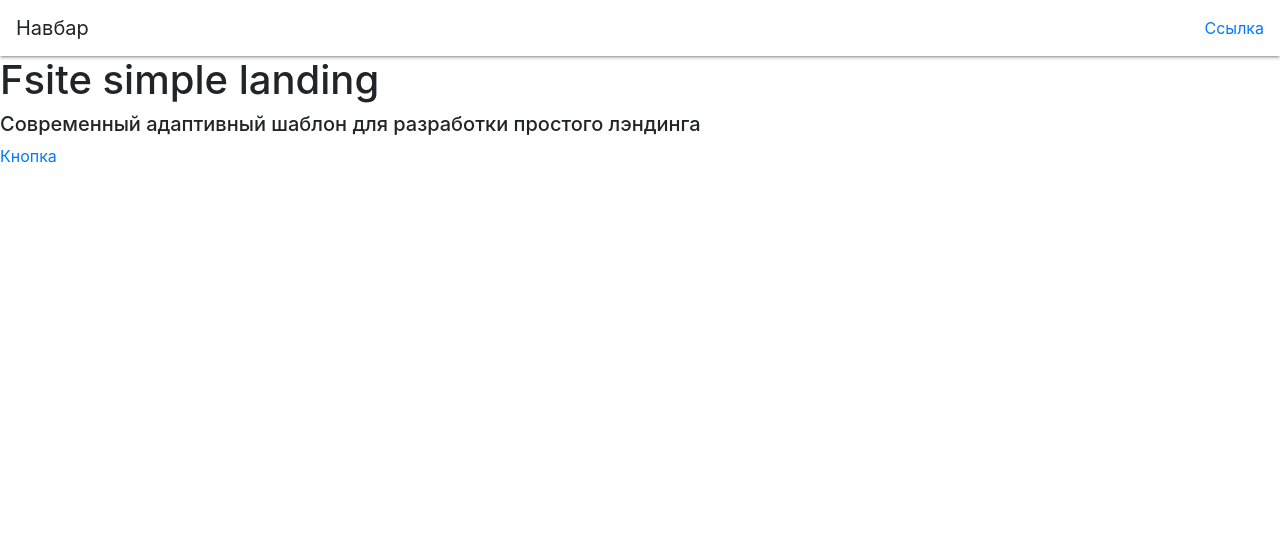
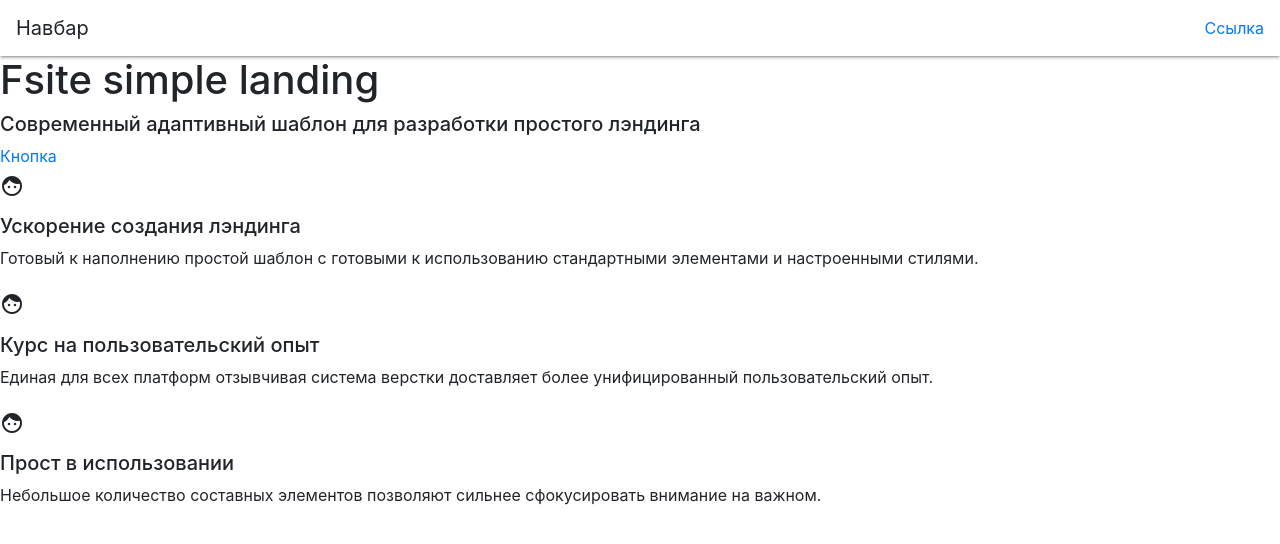
Before and after one commit to m-kon/fsite-simple-landing, a website: page index.html in a window 1280 px wide. Drawn offline with nearby package versions, Linux system fonts and the light colour scheme.

Commit message:
add icon blocks to icon-section

```diff
--- a/index.html
+++ b/index.html
@@ -6,7 +6,11 @@
     <meta name="viewport" content="width=device-width, initial-scale=1, shrink-to-fit=no">
 
     <!-- Bootstrap CSS -->
-    <link rel="stylesheet" href="https://stackpath.bootstrapcdn.com/bootstrap/4.1.1/css/bootstrap.min.css" integrity="sha384-WskhaSGFgHYWDcbwN70/dfYBj47jz9qbsMId/iRN3ewGhXQFZCSftd1LZCfmhktB" crossorigin="anonymous">
+    <link rel="stylesheet" href="https://stackpath.bootstrapcdn.com/bootstrap/4.1.1/css/bootstrap.min.css"
+      integrity="sha384-WskhaSGFgHYWDcbwN70/dfYBj47jz9qbsMId/iRN3ewGhXQFZCSftd1LZCfmhktB"
+      crossorigin="anonymous">
+    <link href="https://fonts.googleapis.com/icon?family=Material+Icons"
+      rel="stylesheet">
     <link rel="stylesheet" href="css/styles.css">
 
     <title>fsite simple landing</title>
@@ -38,6 +42,23 @@
       <!-- секция с иконками есть раздел с карточками.
            каждая карточка состоит из:
             иконки, заголовка, параграфа с текстом. -->
+      <div class="icon-block">
+        <h2><i class="material-icons">face</i></h2>
+        <h5>Ускорение создания лэндинга</h5>
+        <p>Готовый к наполнению простой шаблон с готовыми к использованию стандартными элементами и настроенными стилями.</p>
+      </div>
+
+      <div class="icon-block">
+        <h2><i class="material-icons">face</i></h2>
+        <h5>Курс на пользовательский опыт</h5>
+        <p>Единая для всех платформ отзывчивая система верстки доставляет более унифицированный пользовательский опыт.</p>
+      </div>
+
+      <div class="icon-block">
+        <h2><i class="material-icons">face</i></h2>
+        <h5>Прост в использовании</h5>
+        <p>Небольшое количество составных элементов позволяют сильнее сфокусировать внимание на важном.</p>
+      </div>
     </div>
 
     <footer class="page-footer">
```
